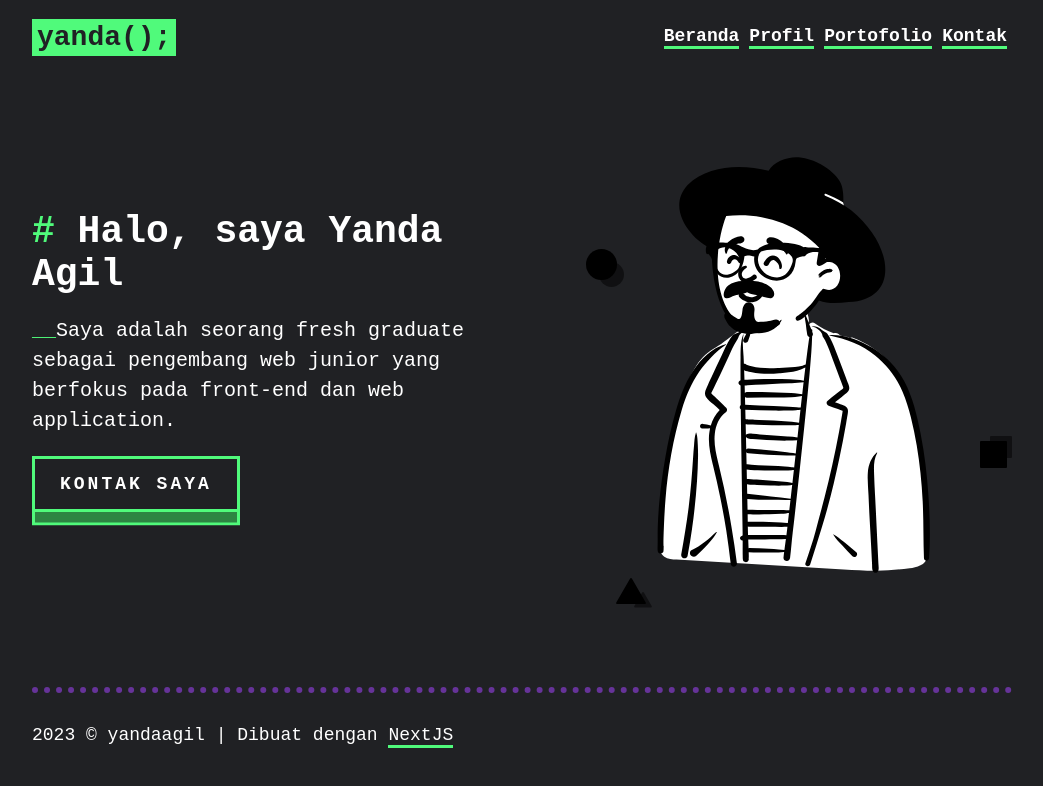
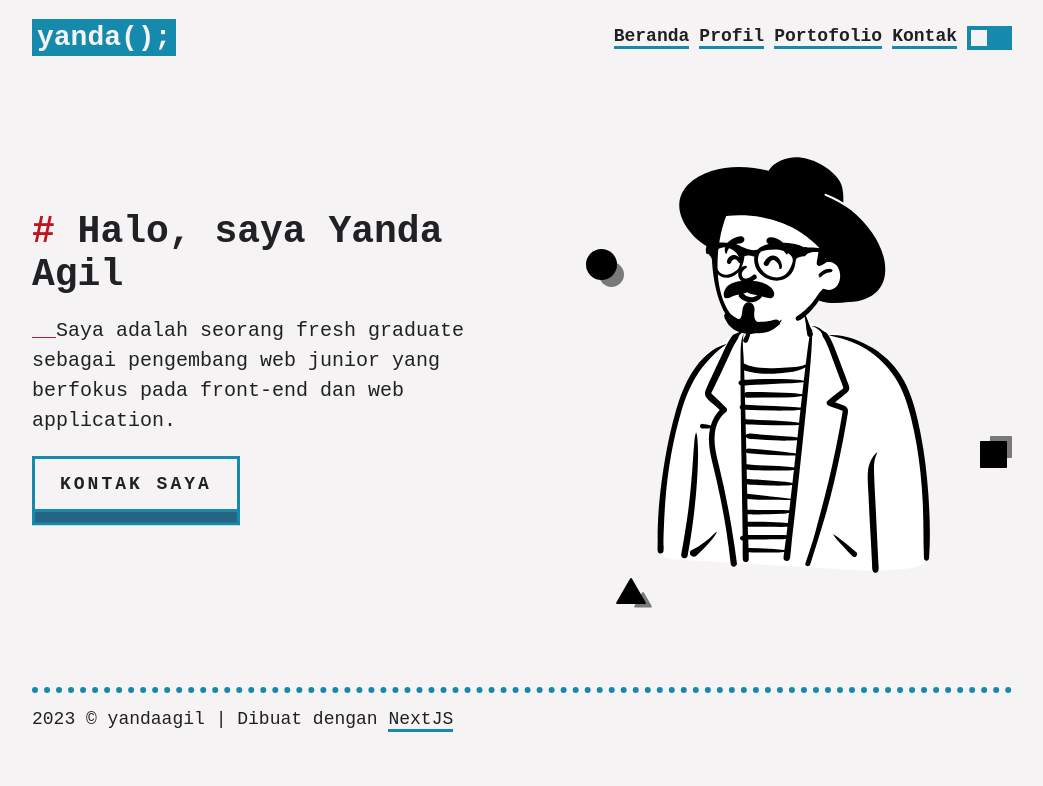
Before and after one commit to yandaagil/personal-web, a Next.js app: page / in a window 1280 px wide. Shown: the top 786 px of the page, without its empty margins (118-1161 px from the left). Built offline with nearby package versions, Linux system fonts and the light colour scheme.

Commit message:
add light/dark mode

```diff
--- a/package.json
+++ b/package.json
@@ -9,6 +9,9 @@
     "lint": "next lint"
   },
   "dependencies": {
+    "@emotion/css": "^11.10.5",
+    "@emotion/react": "^11.10.5",
+    "@emotion/styled": "^11.10.5",
     "@next/font": "13.1.2",
     "eslint": "8.32.0",
     "eslint-config-next": "13.1.2",
--- a/src/pages/_app.jsx
+++ b/src/pages/_app.jsx
@@ -1,5 +1,5 @@
 import "@/styles/app.scss";
-import "../styles/transition.css";
+// import "../styles/transition.css";
 import Transition from "./components/transition";
 import Navbar from "./components/navbar";
 
--- /dev/null
+++ b/src/pages/components/ThemeToggle.jsx
@@ -0,0 +1,55 @@
+import styled from "@emotion/styled";
+import { useState, useEffect } from "react";
+
+const ToggleButton = styled.button`
+  --toggle-width: 45px;
+  --toggle-height: 24px;
+  --toggle-padding: 4px;
+  margin-left: 5px;
+  position: relative;
+  display: flex;
+  align-items: center;
+  justify-content: space-around;
+  font-size: 1.5rem;
+  line-height: 1;
+  width: var(--toggle-width);
+  height: var(--toggle-height);
+  padding: var(--toggle-padding);
+  border: 0;
+  // border-radius: calc(var(--toggle-width) / 2);
+  cursor: pointer;
+  background: var(--color-underline);
+  transition: background 0.25s ease-in-out;
+`;
+
+const ToggleThumb = styled.span`
+  position: absolute;
+  top: var(--toggle-padding);
+  left: var(--toggle-padding);
+  width: calc(var(--toggle-height) - (var(--toggle-padding) * 2));
+  height: calc(var(--toggle-height) - (var(--toggle-padding) * 2));
+  // border-radius: 50%;
+  background: var(--color-background);
+  transition: transform 0.25s ease-in-out;
+  transform: ${(p) =>
+    p.activeTheme === "dark"
+      ? "translate3d(calc(var(--toggle-width) - var(--toggle-height)), 0, 0)"
+      : "none"};
+`;
+
+const ThemeToggle = () => {
+  const [activeTheme, setActiveTheme] = useState("light");
+  const inactiveTheme = activeTheme === "light" ? "dark" : "light";
+
+  useEffect(() => {
+    document.body.dataset.theme = activeTheme;
+  }, [activeTheme]);
+
+  return (
+    <ToggleButton type="button" onClick={() => setActiveTheme(inactiveTheme)}>
+      <ToggleThumb activeTheme={activeTheme} />
+    </ToggleButton>
+  );
+};
+
+export default ThemeToggle;
--- a/src/pages/components/navbar.jsx
+++ b/src/pages/components/navbar.jsx
@@ -1,4 +1,5 @@
 import Link from "next/link";
+import ThemeToggle from "./ThemeToggle";
 
 const Navbar = () => {
   return (
@@ -23,6 +24,7 @@ const Navbar = () => {
             </Link>
           </li>
         </ul>
+        <ThemeToggle />
       </div>
     </nav>
   );
--- a/src/pages/portfolio.jsx
+++ b/src/pages/portfolio.jsx
@@ -75,7 +75,7 @@ const Portfolio = () => {
                   labore anim adipisicing amet irure tempor.
                 </p>
                 <div className="tag-container">
-                  <p className="tag-item">NextJS</p>
+                  <p className="tag-item">ReactJS</p>
                   <p className="tag-item">HTML</p>
                   <p className="tag-item">CSS</p>
                 </div>
--- a/src/styles/app.scss
+++ b/src/styles/app.scss
@@ -8,29 +8,43 @@
 	--hovercolor: navy;
 }
 
+[data-theme="dark"] {
+	--color-background: #202124;
+	--color-underline: #50fa7b;
+	--color-block: #50fa7b;
+	--color-block-dark: #2d8442;
+	--color-light-button: #43454C;
+	--color-light-card: #303032;
+	--color-text: white;
+	--footer-dot: rebeccapurple;
+	--text-selection: #e63946;
+}
+
+[data-theme="light"] {
+	--color-background: #f5f3f4;
+	--color-underline: #168aad;
+	--color-block: #c1121f;
+	--color-block-dark: #256482;
+	--color-light-button: #ffcaca;
+	--color-light-card: #bcbcbc;
+	--color-text: #202124;
+	--footer-dot: #168aad;
+	--text-selection: #e63946;
+}
+
 h1::before {
-	color: var(--link);
+	color: var(--color-block);
 	content: "# ";
 }
 
 h2::before {
-	color: var(--link);
+	color: var(--color-block);
 	content: "## ";
-}
-
-h3::before {
-	color: var(--link);
-	content: "### ";
-}
-
-h4::before {
-	color: var(--link);
-	content: "#### ";
 }
 
 p::before {
 	content: "__";
-	color: var(--link);
+	color: var(--color-block);
 }
 
 ::selection {
@@ -40,28 +54,29 @@ p::before {
 }
 
 body {
-	color: white;
-	background-color: var(--background-color);
+	color: var(--color-text);
+	background-color: var(--color-background);
 	font-family: 'Roboto Mono', monospace;
 	font-size: 18px;
 }
 
 a[href] {
-	color: white;
+	color: var(--color-text);
 	transition: all .3s ease;
 	text-decoration: none;
-	border-bottom: 3px solid var(--link);
+	border-bottom: 3px solid var(--color-underline);
 
 	&:hover {
-		background-color: var(--link);
-		color: var(--background-color);
+		background-color: var(--color-block);
+		color: var(--color-background);
 		text-decoration: none;
 	}
 }
 
 .container {
 	width: 980px;
-	margin: 0 auto;
+	margin-left: auto;
+	margin-right: auto;
 }
 
 .navbar {
@@ -78,13 +93,13 @@ a[href] {
 		font-size: 28px;
 		font-weight: 600;
 		text-decoration: none;
-		border: 3px solid var(--link);
-		background-color: var(--link);
-		color: #202124;
+		border: 3px solid var(--color-underline);
+		background-color: var(--color-underline);
+		color: var(--color-background);
 
 		&:hover {
-			background-color: var(--background-color);
-			color: white;
+			background-color: var(--color-background);
+			color: var(--color-text);
 		}
 	}
 
@@ -101,12 +116,12 @@ a[href] {
 			margin-right: 5px;
 			font-weight: 600;
 			text-decoration: none;
-			border-bottom: 3px solid var(--link);
+			border-bottom: 3px solid var(--color-underline);
 
 			&:hover {
 				display: inline-block;
-				background-color: var(--link);
-				color: var(--background-color);
+				background-color: var(--color-block);
+				color: var(--color-background);
 				text-decoration: none;
 			}
 		}
@@ -137,6 +152,10 @@ a[href] {
 			&.smaller {
 				font-size: 30px;
 			}
+
+			&.center {
+				text-align: center;
+			}
 		}
 
 		.description {
@@ -165,12 +184,12 @@ a[href] {
 				cursor: pointer;
 				text-decoration: none;
 				padding: 15px 25px;
-				border: 3px solid #50fa7b;
+				border: 3px solid var(--color-underline);
 				font-weight: bold;
 				letter-spacing: 3px;
-				color: white;
+				color: var(--color-text);
 				text-transform: uppercase;
-				background: #202124;
+				background: var(--color-background);
 				transform-style: preserve-3d;
 				transition: .15s cubic-bezier(0, 0, .6, 1);
 
@@ -188,25 +207,25 @@ a[href] {
 				left: 0;
 				width: 100%;
 				height: 100%;
-				background: #2d8442;
-				box-shadow: 0 0 0 3px #50fa7b;
+				background: var(--color-block-dark);
+				box-shadow: 0 0 0 3px var(--color-underline);
 				transform: translate3d(0, .75em, -1em);
 				transition: .15s cubic-bezier(0, 0, .6, 1);
 			}
 
 			.btn:hover {
-				background: #43454C;
+				background: var(--color-light-button);
 				transform: translate(0, .25em);
 			}
 
 			.btn:hover::before {
-				box-shadow: 0 0 0 3px #50fa7b;
+				box-shadow: 0 0 0 3px var(--color-underline);
 				transform: translate3d(0, .5em, -1em);
 			}
 
 			.btn:active {
-				background: #50fa7b;
-				color: #202124;
+				background: var(--color-block);
+				color: var(--color-background);
 				transform: translate(0, .75em);
 			}
 
@@ -236,10 +255,10 @@ a[href] {
 		display: inline-block;
 		text-decoration: none;
 		padding: 15px 15px;
-		border: 3px dashed #303032;
+		border: 3px dashed var(--color-light-card);
 		border-bottom-style: solid;
-		color: white;
-		background: #202124;
+		color: var(--color-text);
+		background: var(--color-background);
 		transform-style: preserve-3d;
 		transition: .15s cubic-bezier(0, 0, .6, 1);
 
@@ -260,7 +279,8 @@ a[href] {
 		}
 
 		.portfolio-category {
-			color: #2d8442;
+			margin-top: 10px;
+			color: var(--color-block-dark);
 			font-size: 17px;
 			text-transform: uppercase;
 		}
@@ -283,7 +303,7 @@ a[href] {
 				max-width: 100%;
 				font-size: 16px;
 				margin: 4px;
-				border: 3px solid var(--link);
+				border: 3px solid var(--color-underline);
 				padding: 0 2px 0 2px;
 				transition: all .3s ease;
 
@@ -292,9 +312,9 @@ a[href] {
 				}
 
 				&:hover {
-					border: 3px solid var(--link);
-					background-color: var(--link);
-					color: var(--background-color);
+					border: 3px solid var(--color-underline);
+					background-color: var(--color-underline);
+					color: var(--color-background);
 				}
 			}
 		}
@@ -308,19 +328,19 @@ a[href] {
 		left: 0;
 		width: 100%;
 		height: 100%;
-		background: #2d8442;
-		box-shadow: 0 0 0 3px var(--link);
+		background: var(--color-block-dark);
+		box-shadow: 0 0 0 3px var(--color-underline);
 		transform: translate3d(0, .75em, -1em);
 		transition: .15s cubic-bezier(0, 0, .6, 1);
 	}
 
 	.portfolio-item:hover {
-		background: #303032;
+		background: var(--color-light-card);
 		transform: translate(0, .25em);
 	}
 
 	.portfolio-item:hover::before {
-		box-shadow: 0 0 0 3px var(--link);
+		box-shadow: 0 0 0 3px var(--color-underline);
 		transform: translate3d(0, .5em, -1em);
 	}
 }
@@ -343,9 +363,10 @@ a[href] {
 }
 
 .footer {
+	position: relative;
 	display: flex;
 	align-items: center;
 	border-top: 0.4rem dotted var(--footer-dot);
-	padding: 2rem 0;
+	padding: 1rem 0;
 	margin-top: 2rem;
 }
--- a/src/styles/transition.css
+++ /dev/null
@@ -1,3 +0,0 @@
-.effect-1 {
-  overflow: hidden;
-}
```
Also changed, not shown: src/pages/404.jsx (added, +24 -0 lines), src/styles/asd.scss (deleted, +0 -41 lines), 1 other file (tests, documents, lock files or other folders).
